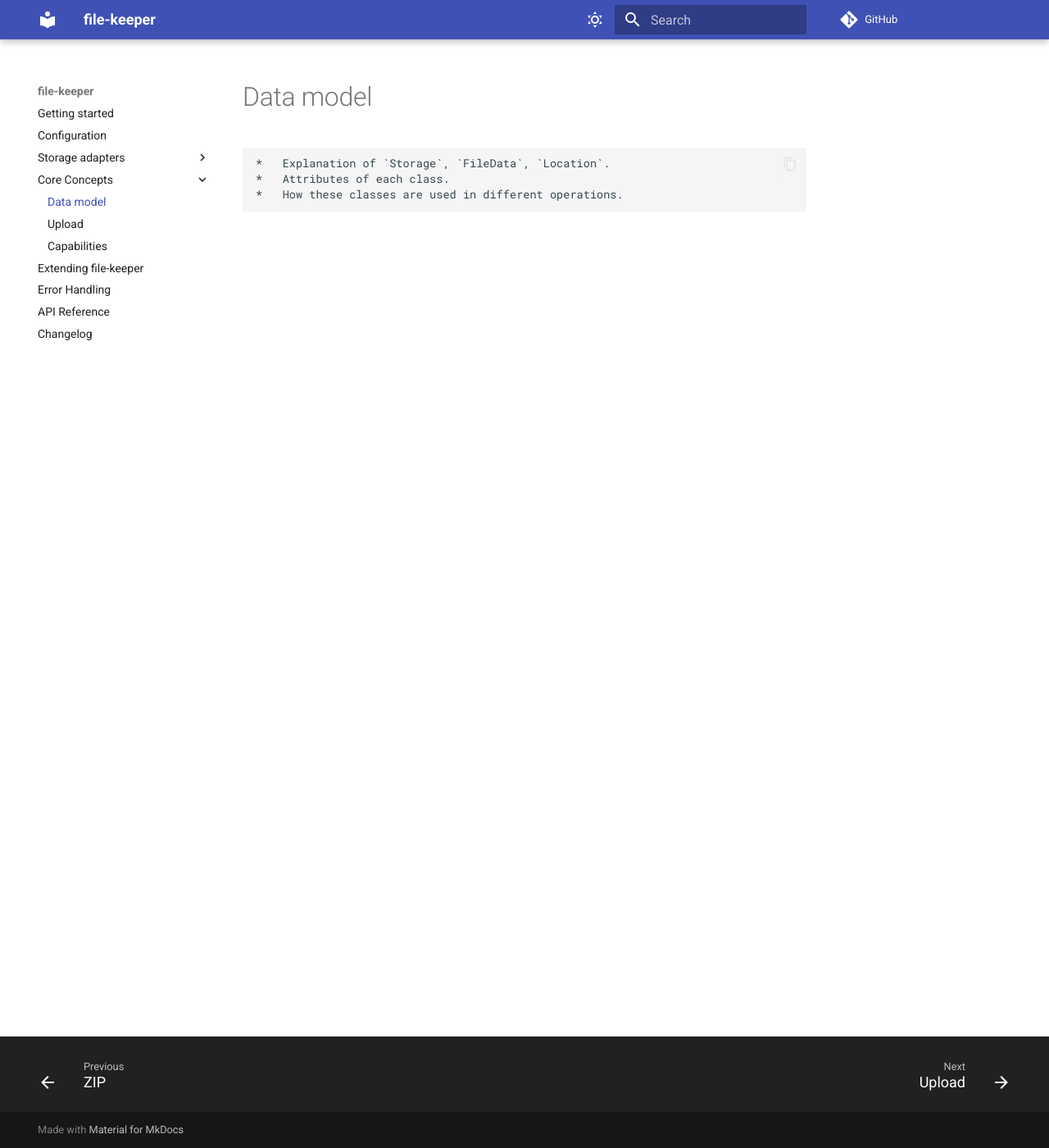
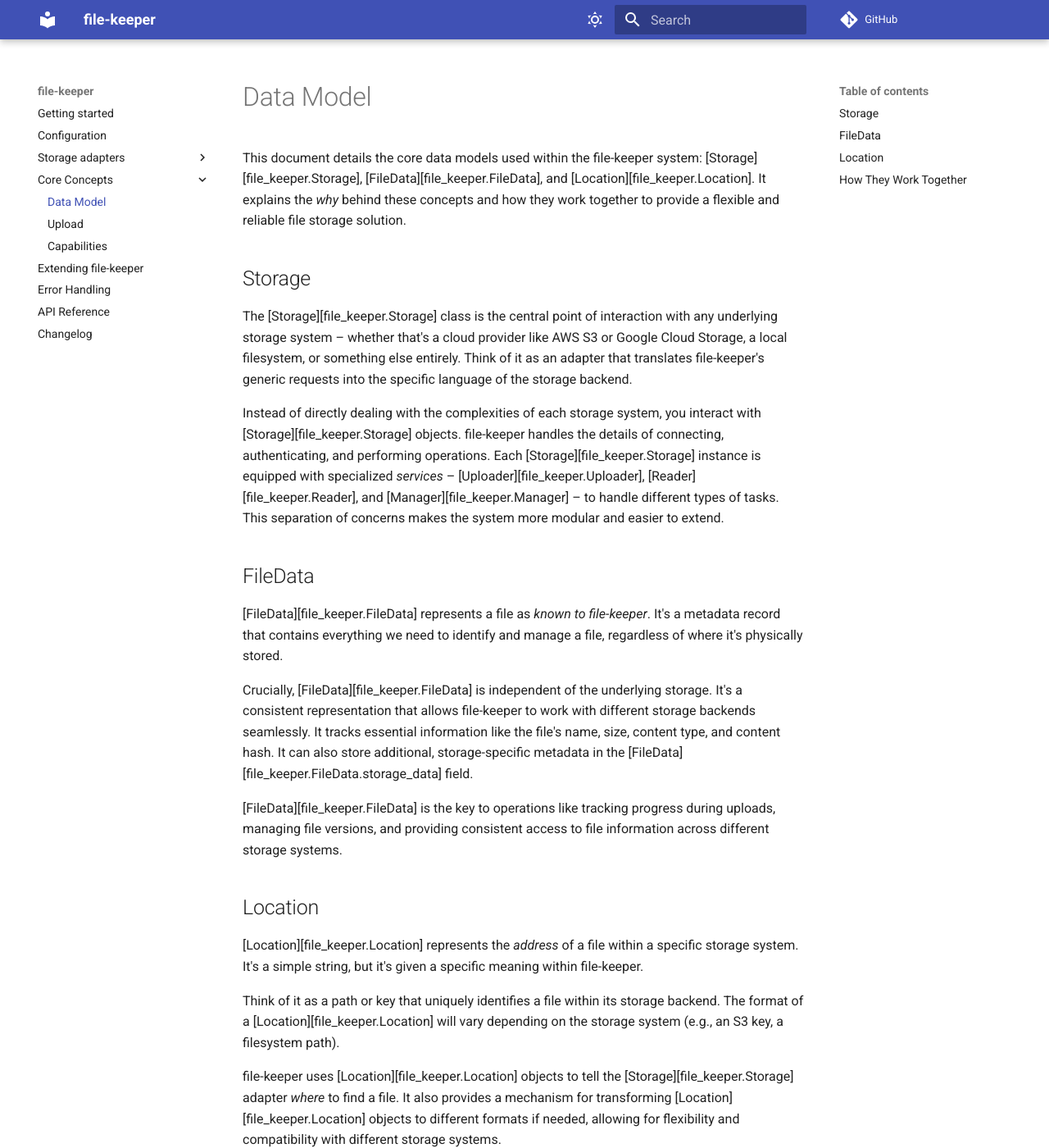
Before and after one commit to DataShades/file-keeper, an MkDocs documentation site: the page built from docs/core_concepts/data_model.md, in a window 1280 px wide and 1400 px high. Shown: the whole window at 82% size. Built offline with MkDocs 1.6.1 and Material for MkDocs 9.7.7, drawn with Linux system fonts in a browser that asks for light colours; comment, search, counter and statistics services are not loaded; some of the changed text lies outside the part shown.

Commit message:
chore: update data_model.md

```diff
--- a/docs/core_concepts/data_model.md
+++ b/docs/core_concepts/data_model.md
@@ -1,6 +1,81 @@
-# Data model
+# Data Model
+
+This document details the core data models used within the file-keeper system:
+[Storage][file_keeper.Storage], [FileData][file_keeper.FileData], and
+[Location][file_keeper.Location]. It explains the *why* behind these concepts
+and how they work together to provide a flexible and reliable file storage
+solution.
+
+## Storage
+
+The [Storage][file_keeper.Storage] class is the central point of interaction
+with any underlying storage system – whether that's a cloud provider like AWS
+S3 or Google Cloud Storage, a local filesystem, or something else entirely.
+Think of it as an adapter that translates file-keeper's generic requests into
+the specific language of the storage backend.
+
+Instead of directly dealing with the complexities of each storage system, you
+interact with [Storage][file_keeper.Storage] objects.  file-keeper handles the
+details of connecting, authenticating, and performing operations.  Each
+[Storage][file_keeper.Storage] instance is equipped with specialized *services*
+– [Uploader][file_keeper.Uploader], [Reader][file_keeper.Reader], and
+[Manager][file_keeper.Manager] – to handle different types of tasks.  This
+separation of concerns makes the system more modular and easier to extend.
 
 
-    *   Explanation of `Storage`, `FileData`, `Location`.
-    *   Attributes of each class.
-    *   How these classes are used in different operations.
+## FileData
+
+[FileData][file_keeper.FileData] represents a file as *known to
+file-keeper*. It's a metadata record that contains everything we need to
+identify and manage a file, regardless of where it's physically stored.
+
+Crucially, [FileData][file_keeper.FileData] is independent of the underlying
+storage. It's a consistent representation that allows file-keeper to work with
+different storage backends seamlessly.  It tracks essential information like
+the file's name, size, content type, and content hash.  It can also store
+additional, storage-specific metadata in the
+[FileData][file_keeper.FileData.storage_data] field.
+
+[FileData][file_keeper.FileData] is the key to operations like tracking
+progress during uploads, managing file versions, and providing consistent
+access to file information across different storage systems.
+
+## Location
+
+[Location][file_keeper.Location] represents the *address* of a file within a
+specific storage system.  It's a simple string, but it's given a specific
+meaning within file-keeper.
+
+Think of it as a path or key that uniquely identifies a file within its storage
+backend.  The format of a [Location][file_keeper.Location] will vary depending
+on the storage system (e.g., an S3 key, a filesystem path).
+
+file-keeper uses [Location][file_keeper.Location] objects to tell the
+[Storage][file_keeper.Storage] adapter *where* to find a file.  It also
+provides a mechanism for transforming [Location][file_keeper.Location] objects
+to different formats if needed, allowing for flexibility and compatibility with
+different storage systems.
+
+## How They Work Together
+
+These three concepts work together to provide a robust and flexible file
+storage system:
+
+1.  **You want to store a file:** You provide the content and a desired
+    [Location][file_keeper.Location].
+2.  **file-keeper creates [FileData][file_keeper.FileData]:** file-keeper
+    creates a [FileData][file_keeper.FileData] object to represent the file and
+    its metadata.
+3.  **[Storage][file_keeper.Storage] handles the details:** The
+    [Storage][file_keeper.Storage] object uses its
+    [Uploader][file_keeper.Uploader] service to write the file to the
+    underlying storage backend, using the [Location][file_keeper.Location] to
+    determine where to store it.
+4.  **[FileData][file_keeper.FileData] is updated:** The
+    [Storage][file_keeper.Storage] object updates the
+    [FileData][file_keeper.FileData] object with any additional metadata
+    provided by the storage backend.
+5.  **Retrieving a file:** To retrieve a file, file-keeper uses the
+    [FileData][file_keeper.FileData] object to locate the file in the storage
+    backend via the [Storage][file_keeper.Storage] object and its
+    [Reader][file_keeper.Reader] service.
```
